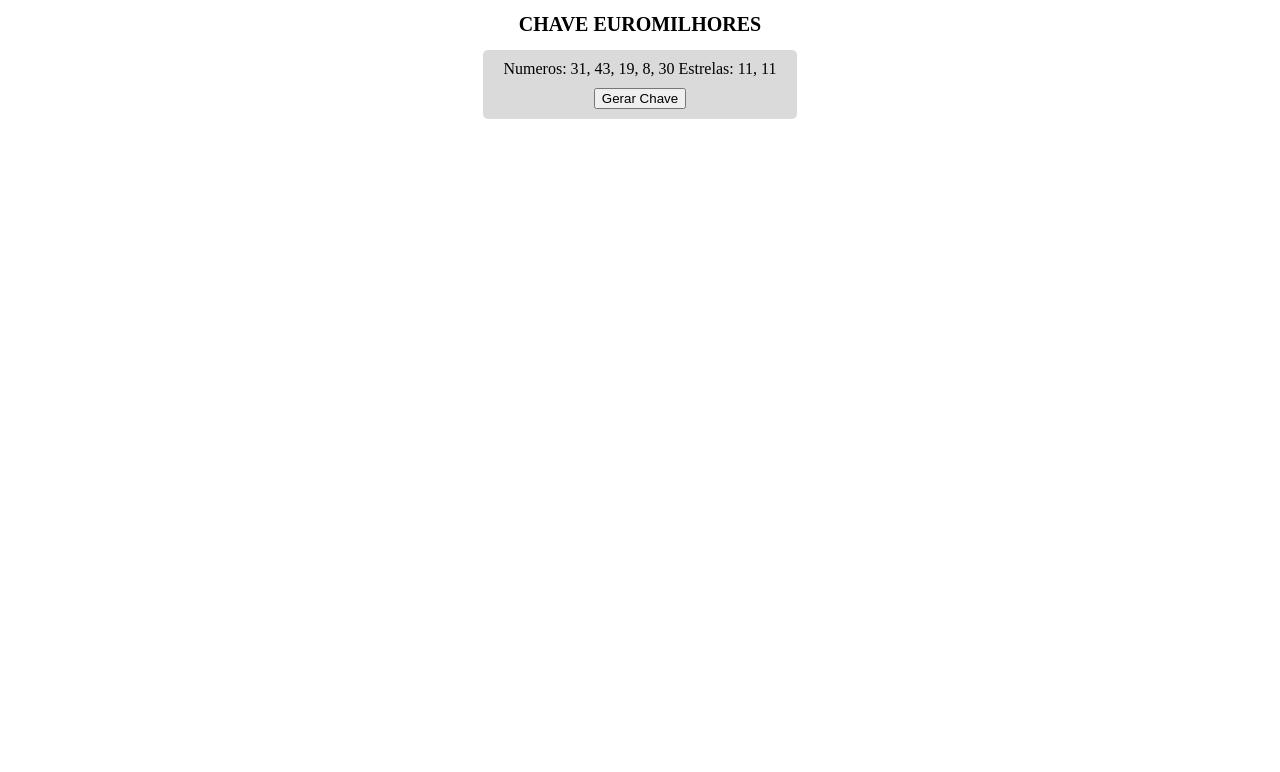
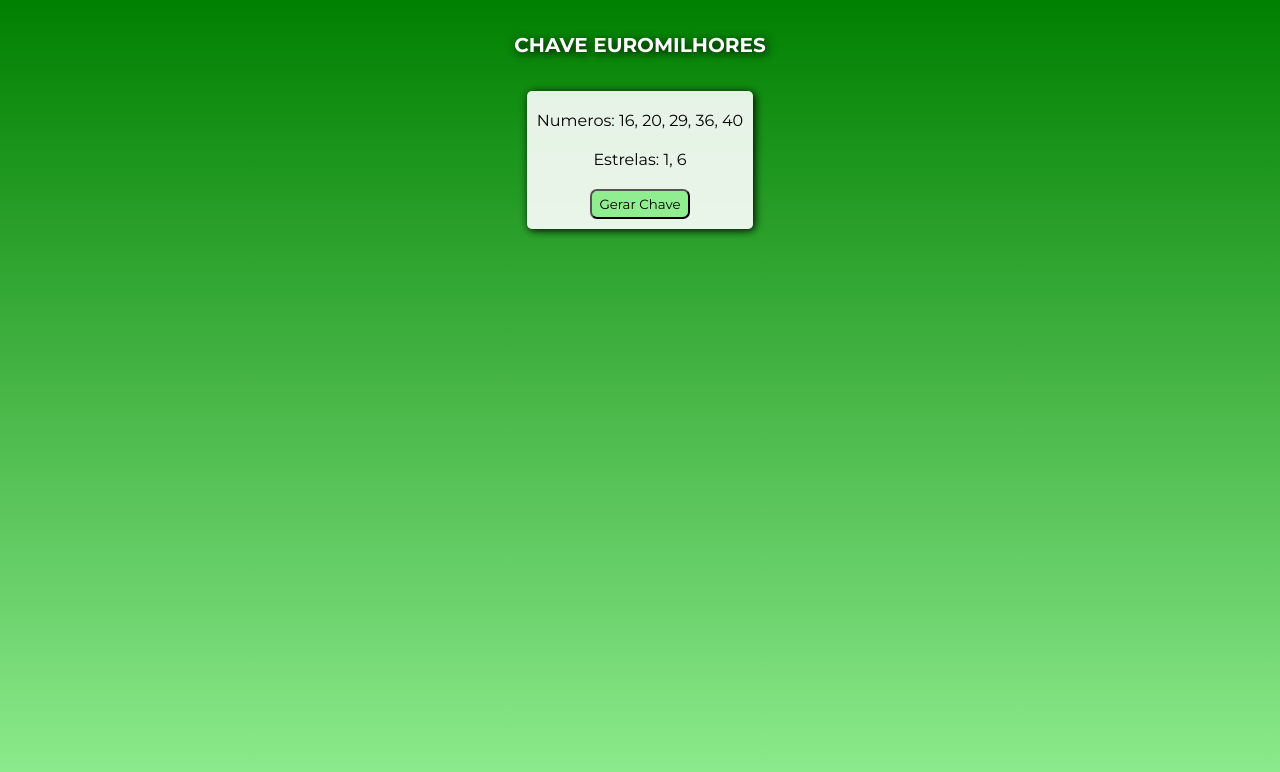
Before and after one commit to DiogoGaspar6/PL-SIR, a plain HTML site: page index.html in a window 1280 px wide. Drawn offline with Linux system fonts and the light colour scheme.

Commit message:
some css style

```diff
--- a/index.html
+++ b/index.html
@@ -11,9 +11,16 @@
     <h1>CHAVE EUROMILHORES</h1>
     <div class="container">
       <div class="chave">
-        <span id="numeroschave">
-          xxxxx - xx
-        </span>
+        <div class="numeros">
+          <span id="numeroschave">
+            xxxxx
+          </span>
+        </div>
+        <div class="estrelas">
+          <span id="estrelaschave">
+            xxx
+          </span>
+        </div>
         <div class="botao">
           <button onclick="gerarNovaChave()" id="gerar">Gerar Chave</button>
         </div>
--- a/script.js
+++ b/script.js
@@ -1,38 +1,55 @@
-window.addEventListener('load', function(){
+window.addEventListener('load', function () {
   mostrarChave()
 })
 
-function gerarNumero(min, max){
+function gerarNumero(min, max) {
   return Math.floor(Math.random() * (max - min) + min)
 }
 
+function gerarEstrela(min, max) {
+  return Math.floor(Math.random() * (max - min) + min)
+}
 
-function gerarChave(){
+function gerarNumeroChave() {
   let numeros = []
+  let n = 5
+
+  let temp = 0;
+  for (let i = 0; i < n; i++) {
+    temp = gerarNumero(1, 50);
+    while(numeros.includes(temp)){
+      temp = gerarNumero(1, 50);
+    }
+    numeros.push(temp)
+  }
+  var numerosText = numeros.join(", ")
+  return "Numeros: " + numerosText
+}
+
+function gerarEstrelasChave() {
   let estrelas = []
-  let chaveFinal
+  let n = 2
+  let temp = 0
 
-  for (let i = 0; i < 5; i++) {
-    numeros.push(gerarNumero(1, 50))
+  for (let i = 0; i < n; i++) {
+    temp = gerarEstrela(1,12)
+    while(estrelas.includes(temp)){
+      temp = gerarEstrela(1,12)
+    }
+    estrelas.push(temp)
   }
 
-  for (let i = 0; i < 2; i++) {
-    estrelas.push(gerarNumero(1, 12))
-  }
+  var estrelasText = estrelas.join(", ")
 
-  var numerosText = numeros.join(", ")
-  var estrelasText = estrelas.join(", ")
-  chaveFinal = "Numeros: " + numerosText + " Estrelas: " + estrelasText
-  console.log("Chave: " + chaveFinal)
-  return chaveFinal
+  return "Estrelas: " + estrelasText
 }
 
-function gerarNovaChave(){
-  const chave = document.getElementById("numeroschave")
-  chave.innerText = ""
+function gerarNovaChave() {
   mostrarChave()
 }
-function mostrarChave(){
-  const chave = document.getElementById("numeroschave")
-  chave.innerText = gerarChave()
+function mostrarChave() {
+  const numerochave = document.getElementById("numeroschave")
+  const estrelasChave = document.getElementById("estrelaschave")
+  numerochave.innerText = gerarNumeroChave()
+  estrelasChave.innerText = gerarEstrelasChave()
 }
--- a/style.css
+++ b/style.css
@@ -1,25 +1,59 @@
+@import url('https://fonts.googleapis.com/css2?family=Montserrat:ital,wght@0,100..900;1,100..900&display=swap');
+
+body{
+  font-family: 'Montserrat';
+  background-image: linear-gradient(to bottom, green, lightgreen);
+  background-repeat: no-repeat;
+  background-attachment: fixed;
+  background-size: cover;
+}
+
+
 h1{
   display: flex;
   justify-content: center;
   align-items: center;
   font-size: 20px;
+  color: white;
+  padding-top: 20px;
+  padding-bottom: 20px;
+  text-shadow: 0.1em 0.1em 0.5em black;
 }
 
 .chave{
   padding-top: 10px;
   padding-bottom: 10px;
   border-radius: 5px;
-  background-color: rgb(218, 218, 218);
+  background-color: rgba(255, 255, 255, 0.895);
+  box-shadow: 0.1em 0.1em 0.5em black;
 }
 
-.chave #numeroschave{
-  margin: 20px
+.chave #numeroschave, .chave #estrelaschave {
+  display: flex;
+  align-items: center;
+  justify-content: center;
+  padding: 10px;
 }
 
 .botao{
   padding-top: 10px;
   display: flex;
   justify-content: center;
+  align-items: center;
+}
+
+button{
+  font-family: 'Montserrat';
+  border-radius: 7px;
+  background-color: lightgreen;
+  height: 30px;
+  width: 100px;
+}
+
+button:hover{
+  cursor: pointer;
+  background-color: green;
+  color: white;
 }
 
 .container{
```
